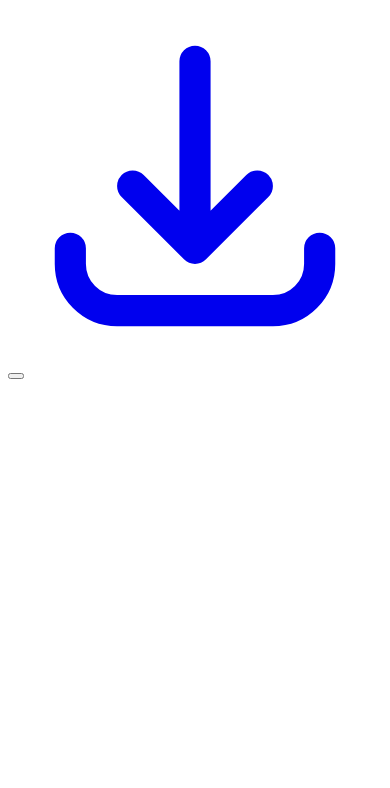
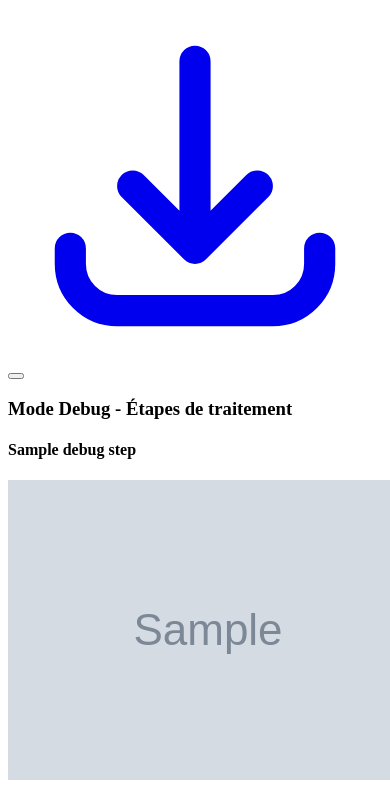
Before and after one commit to PAPAMICA/sticker_effect, a Flask app: template app/templates/gallery.html in a window 390 px wide; the page is wider, and only the part inside the window is pictured. Shown: the part 327-1115 px from the top of that part. Before the commit the page ends 706 px from the top of that part, so only its background shows below. Run offline with Flask 2, Linux system fonts and the light colour scheme; the template is opened without the code that fills it: most values are stand-ins (such as "Sample title", 1, 10 or a date in 2020); grey boxes marked "Sample" are stand-in pictures.

Commit message:
✨ feat: add debug mode

```diff
--- a/app/app.py
+++ b/app/app.py
@@ -15,6 +15,9 @@ os.makedirs(PROCESSED_FOLDER, exist_ok=True)
 
 # File to store view count
 VIEWS_FILE = "views.txt"
+
+# Variable globale pour le mode debug
+DEBUG_MODE = False
 
 def get_views():
     """Get the number of views"""
@@ -139,11 +142,14 @@ def sticker_border_effect(image, border_size=10, size=(512, 512), smoothing=3, e
                      shadow_intensity=100, shadow_offset_x=0, shadow_offset_y=0, fill_holes=True,
                      border_color="#FFFFFF", padding_size=20):
     """Apply a sticker border effect to an image with advanced options"""
+    debug_steps = []
+
     # Convert hex color to RGBA
     border_rgba = hex_to_rgba(border_color)
 
     # Open image
     img = Image.open(image).convert("RGBA")
+    debug_steps.append(("Image originale", img))
 
     # Calculate final dimensions (fixed size)
     final_width, final_height = size
@@ -165,6 +171,7 @@ def sticker_border_effect(image, border_size=10, size=(512, 512), smoothing=3, e
 
     # Resize image preserving aspect ratio to fit available space
     img.thumbnail((max_logo_width, max_logo_height), Image.LANCZOS)
+    debug_steps.append(("Après redimensionnement", img))
 
     # Create a new image with padding and border
     padded_width = img.width + padding_margin + border_margin + shadow_margin
@@ -175,6 +182,7 @@ def sticker_border_effect(image, border_size=10, size=(512, 512), smoothing=3, e
     paste_x = (padded_width - img.width) // 2
     paste_y = (padded_height - img.height) // 2
     padded_img.paste(img, (paste_x, paste_y))
+    debug_steps.append(("Après ajout du padding", padded_img))
 
     # Update img to use the padded version
     img = padded_img
@@ -191,6 +199,7 @@ def sticker_border_effect(image, border_size=10, size=(512, 512), smoothing=3, e
         if current_size % 2 == 0:
             current_size += 1
         border_mask = border_mask.filter(ImageFilter.MaxFilter(current_size))
+    debug_steps.append(("Masque de bordure", border_mask))
 
     # Create final image with specified fixed size
     result = Image.new("RGBA", (final_width, final_height), (0, 0, 0, 0))
@@ -204,6 +213,7 @@ def sticker_border_effect(image, border_size=10, size=(512, 512), smoothing=3, e
     # Apply colored border first
     border_layer = Image.new("RGBA", (final_width, final_height), (0, 0, 0, 0))
     border_layer.paste(border_rgba, paste_position, border_mask)
+    debug_steps.append(("Après ajout de la bordure", border_layer))
     result = Image.alpha_composite(result, border_layer)
 
     # Apply original image
@@ -236,6 +246,7 @@ def sticker_border_effect(image, border_size=10, size=(512, 512), smoothing=3, e
 
         # Composite the holes with the result
         result = Image.alpha_composite(result, final_holes_layer)
+        debug_steps.append(("Après remplissage des trous", result))
 
     # Apply shadow if enabled (last step)
     if enable_shadow:
@@ -254,9 +265,10 @@ def sticker_border_effect(image, border_size=10, size=(512, 512), smoothing=3, e
         final_result = Image.new("RGBA", (final_width, final_height), (0, 0, 0, 0))
         final_result = Image.alpha_composite(final_result, shadow_layer)
         final_result = Image.alpha_composite(final_result, result)
-        return final_result
+        debug_steps.append(("Après ajout de l'ombre", final_result))
+        return final_result, debug_steps
 
-    return result
+    return result, debug_steps
 
 @app.route("/")
 def upload():
@@ -293,6 +305,7 @@ def process():
     files = request.files.getlist("images")
     processed_files = []
     dimensions = {}
+    debug_steps_all = []  # Pour stocker les étapes de debug de toutes les images
 
     for file in files:
         if file.filename == "":
@@ -307,8 +320,8 @@ def process():
         new_name = generate_unique_filename(file.filename)
         output_path = os.path.join(PROCESSED_FOLDER, new_name)
 
-        # Apply effect and save image
-        processed_img = sticker_border_effect(
+        # Modifier l'appel à sticker_border_effect pour récupérer les étapes de debug
+        processed_img, debug_steps = sticker_border_effect(
             file,
             border_size=border_size,
             size=size,
@@ -321,11 +334,26 @@ def process():
             border_color=border_color,
             padding_size=padding_size
         )
+
+        # Sauvegarder l'image traitée
         processed_img.save(output_path, format="PNG")
         processed_files.append(output_path)
         dimensions[output_path] = processed_img.size
 
-    return render_template("gallery.html", files=processed_files, dimensions=dimensions)
+        if DEBUG_MODE:
+            # Sauvegarder chaque étape de debug
+            debug_folder = os.path.join(PROCESSED_FOLDER, "debug", new_name.replace(".png", ""))
+            os.makedirs(debug_folder, exist_ok=True)
+
+            for i, (step_name, step_img) in enumerate(debug_steps):
+                debug_path = os.path.join(debug_folder, f"{i}_{step_name}.png")
+                step_img.save(debug_path, format="PNG")
+                debug_steps_all.append((step_name, f"/download/{debug_path}"))
+
+    return render_template("gallery.html",
+                         files=processed_files,
+                         dimensions=dimensions,
+                         debug_steps=debug_steps_all if DEBUG_MODE else None)
 
 @app.route("/download/<path:filename>")
 def download(filename):
@@ -381,5 +409,24 @@ def clear_all():
     except Exception as e:
         return {"success": False, "error": str(e)}, 500
 
+@app.route('/', methods=['GET', 'POST'])
+def index():
+    if request.method == 'POST':
+        # Stocker les étapes intermédiaires si le mode debug est activé
+        debug_steps = []
+        if DEBUG_MODE:
+            debug_steps = [
+                ("Image originale", image),
+                ("Après prétraitement", preprocessed_image),
+                ("Après détection", detected_image),
+                # Ajoutez d'autres étapes selon votre traitement
+            ]
+
+        return render_template('app.html',
+                             result_image=result_image_path,
+                             debug_steps=debug_steps if DEBUG_MODE else None)
+
+    return render_template('app.html', debug_mode=DEBUG_MODE)
+
 if __name__ == "__main__":
     app.run(debug=True, host='0.0.0.0', port=5000)
--- a/app/templates/gallery.html
+++ b/app/templates/gallery.html
@@ -35,3 +35,20 @@
 </div>
 {% endfor %}
 {% endif %}
+
+{% if debug_steps %}
+<div class="debug-panel mt-8">
+    <h3 class="text-2xl font-bold text-white mb-4">Mode Debug - Étapes de traitement</h3>
+    <div class="debug-steps grid grid-cols-1 md:grid-cols-2 lg:grid-cols-3 gap-6">
+        {% for step_name, step_image in debug_steps %}
+        <div class="debug-step bg-gray-700 rounded-lg p-4">
+            <h4 class="text-lg font-medium text-white mb-2">{{ step_name }}</h4>
+            <a href="{{ step_image }}" data-fancybox="debug-gallery">
+                <img src="{{ step_image }}" alt="{{ step_name }}"
+                     class="w-full h-auto rounded-lg shadow-lg hover:opacity-90 transition-opacity">
+            </a>
+        </div>
+        {% endfor %}
+    </div>
+</div>
+{% endif %}
--- a/docker-compose.yml
+++ b/docker-compose.yml
@@ -9,6 +9,7 @@ services:
     environment:
       - FLASK_ENV=development
       - FLASK_APP=app.py
+      - DEBUG_MODE=true
     restart: always
     labels:
       - "autoupdate=monitor" # https://github.com/PAPAMICA/container-updater
```
Also changed, not shown: app/templates/app.html (+37 -0 lines).
